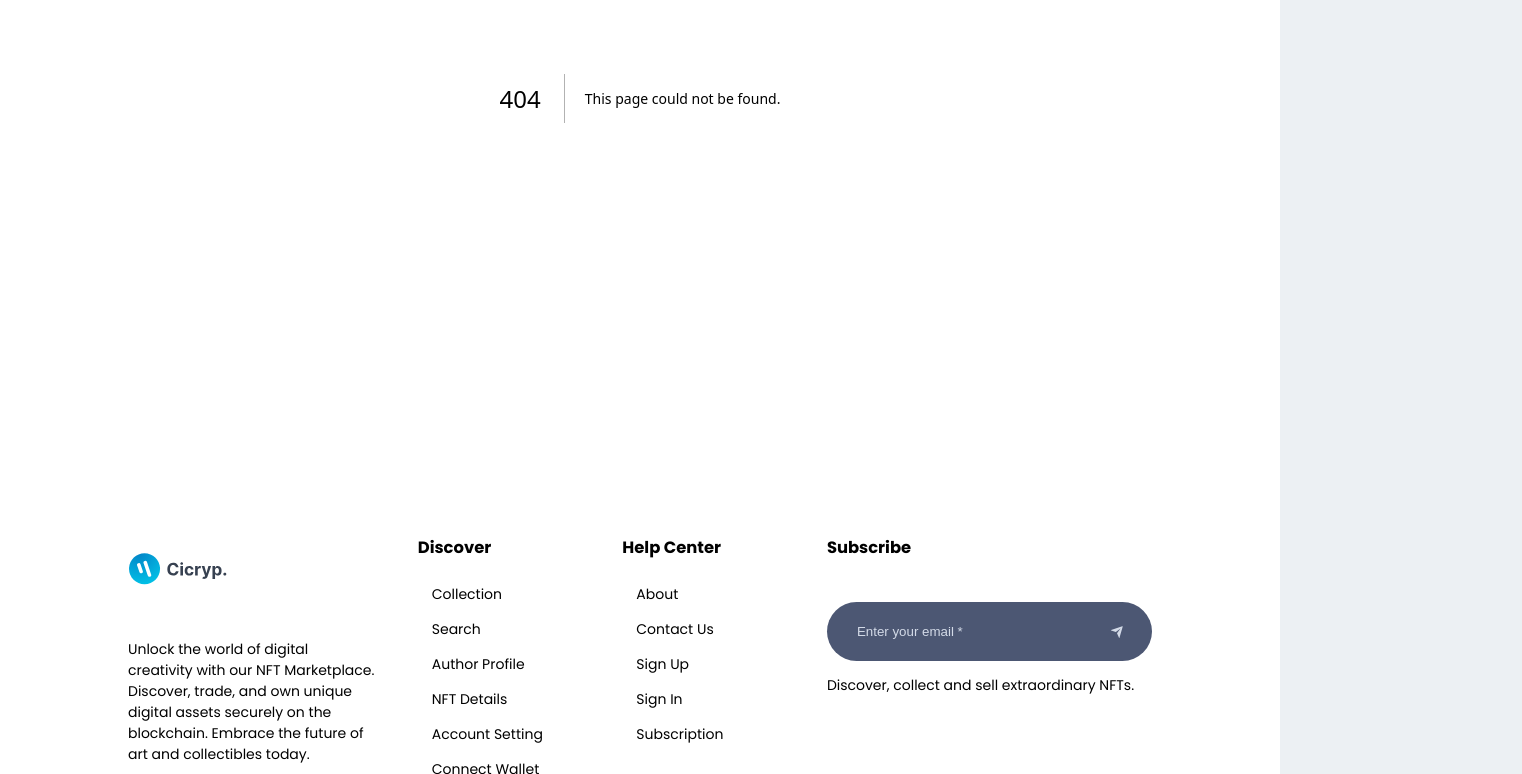
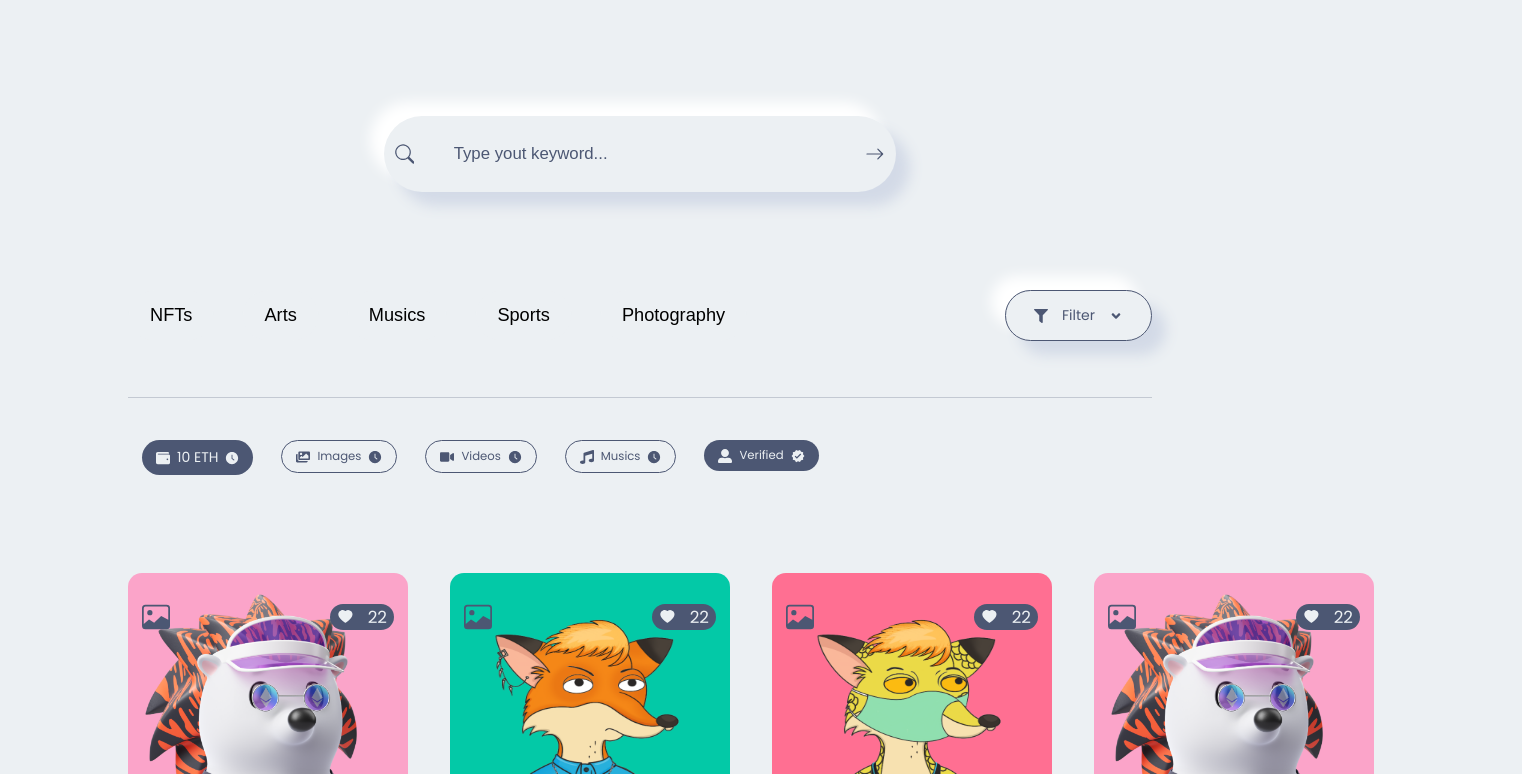
Before and after one commit to Chintanvck/nft-marketplace, a Next.js app: page /searchPage in a window 1280 px wide. Before the commit this address had no page. Shown: the part 450-1224 px from the top of the page, 1522 px wide, since content can reach past the window. Built offline with nearby package versions, Linux system fonts and the light colour scheme.

Commit message:
22. SearchPage structure + CSS ✅

```diff
--- /dev/null
+++ b/src/pages/searchPage.js
@@ -0,0 +1,33 @@
+import React from 'react'
+import Style from "../style/searchPage.module.css"
+
+import { Slider, Brand } from '@/component/componentsindex'
+import { Filter } from '@/component/componentsindex'
+import images from "../img"
+import { NFTCardTwo, Banner } from '@/collectionPage/collectionIndex'
+import { SearchBar } from '@/searchPage/searchBarIndex'
+
+const searchPage = () => {
+    const collectionArray = [
+        images.nft_image_1,
+        images.nft_image_2,
+        images.nft_image_3,
+        images.nft_image_1,
+        images.nft_image_2,
+        images.nft_image_3,
+        images.nft_image_1,
+        images.nft_image_2,
+      ];
+  return (
+    <div className={Style.searchPage}>
+      <Banner bannerImage={images.creatorbackground2} />
+      <SearchBar/>
+      <Filter />
+      <NFTCardTwo NFTData={collectionArray} />
+      <Slider />
+      <Brand />
+    </div>
+  )
+}
+
+export default searchPage
--- /dev/null
+++ b/src/searchPage/SearchBar/SearchBar.jsx
@@ -0,0 +1,18 @@
+import React from 'react'
+import Style from "./SearchBar.module.css"
+
+import { BsSearch, BsArrowRight } from "react-icons/bs";
+
+const SearchBar = () => {
+  return (
+    <div className={Style.SearchBar}>
+    <div className={Style.SearchBar_box}>
+      <BsSearch className={Style.SearchBar_box_icon} />
+      <input type="text" placeholder="Type yout keyword..." />
+      <BsArrowRight className={Style.SearchBar_box_icon} />
+    </div>
+  </div>
+  )
+}
+
+export default SearchBar
--- /dev/null
+++ b/src/searchPage/SearchBar/SearchBar.module.css
@@ -0,0 +1,45 @@
+.SearchBar{
+    width: 100%;
+}
+
+.SearchBar_box{
+    width: 40%;
+    margin:  0 auto;
+    background-color: var(--main-bg-color);
+    color: var(--main-bg-color);
+    display: flex;
+    border-radius: 5rem;
+    align-items: center;
+    margin-top: 8rem;
+    margin-bottom: 3rem;
+    box-shadow: var(--box-shadow);
+}
+
+.SearchBar_box_icon{
+    font-size: 3rem;
+    padding: .5rem .8rem;
+    cursor: pointer;
+    color: var(--icons-color)
+}
+
+.SearchBar_box input{
+    width: 85%;
+    border: 0;
+    outline: 0;
+    padding: 2rem;
+    background-color: var(--main-bg-color);
+    font-size: 1.2rem;
+}
+
+.SearchBar_box input::placeholder{
+    color: var(--icons-color);
+    font-size: 1.2rem;
+}
+
+@media screen and (max-width: 35em) {
+    .SearchBar_box{
+        width: 90%;
+        margin-top: 2rem;
+        margin-bottom: 1rem;
+    }
+}
--- /dev/null
+++ b/src/searchPage/searchBarIndex.js
@@ -0,0 +1,3 @@
+import SearchBar from "./SearchBar/SearchBar";
+
+export {SearchBar};
```
Also changed, not shown: src/style/searchPage.module.css (added).
